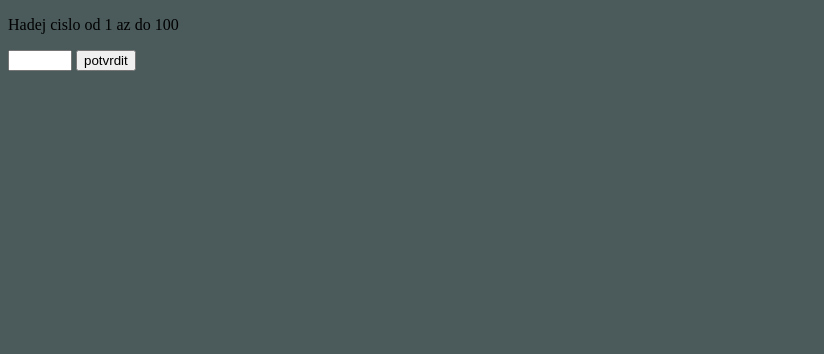
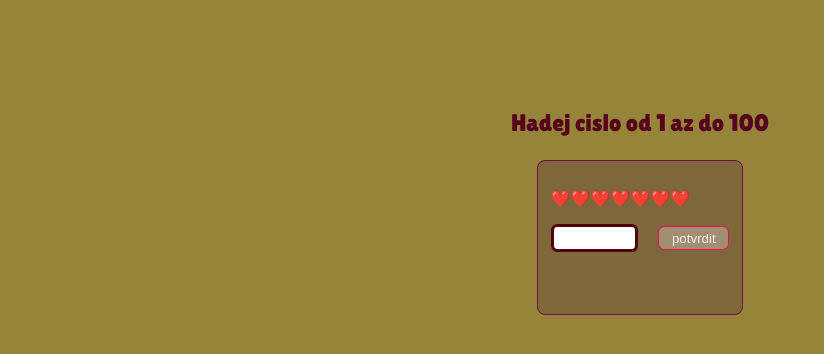
Before and after one commit to bexhex/aplikace, a plain HTML site: page hadej_cislo/index.html in a window 1280 px wide. Shown: the whole page, without its empty margins (0-824 px from the left). Drawn offline with Linux system fonts and the light colour scheme.

Commit message:
dodelane skoro

```diff
--- a/hadej_cislo/index.html
+++ b/hadej_cislo/index.html
@@ -4,15 +4,20 @@
     <meta charset="UTF-8" />
     <meta name="viewport" content="width=device-width, initial-scale=1.0" />
     <title>Document</title>
-    <link rel="stylesheet" href="styl.css">
+    <link rel="stylesheet" href="styl.css" />
   </head>
   <body>
-    <p>Hadej cislo od 1 az do 100</p>
-    <input id="cislo" type="number" min="1" max="100"/>
+    <div class="velky_box">
+      <p class="lilita nadpis">Hadej cislo od 1 az do 100</p>
+      <div class="maly_box">
+        <p>❤️❤️❤️❤️❤️❤️❤️</p>
 
-    <button id="cudlik">potvrdit</button>
-    <p id="zprava"></p>
+        <input id="cislo" type="number" min="1" max="100" />
 
+        <button id="cudlik">potvrdit</button>
+        <p id="zprava">  &nbsp; </p>
+      </div>
+    </div>
     <script src="script.js"></script>
   </body>
 </html>
--- a/hadej_cislo/styl.css
+++ b/hadej_cislo/styl.css
@@ -1,3 +1,74 @@
+@import url("https://fonts.googleapis.com/css2?family=Lilita+One&display=swap");
+
 body {
-    background-color: rgb(75, 90, 91);
-  }
+  margin: 0;
+  min-height: 50vh;
+  background-color: rgb(149, 132, 57);
+  display: flex;
+  justify-content: center;
+  align-items: center;
+
+  /* border: 1px solid red; */
+}
+
+.rd {
+  border: 1px solid red;
+}
+
+.velky_box {
+  /* border: 1px solid yellow; */
+  display: flex;
+  flex-direction: column;
+  align-items: center;
+}
+
+.maly_box {
+  border: 1px solid rgb(112, 8, 76);
+  background-color: rgba(78, 45, 62, 0.333);
+  border-radius: 8px;
+  padding: 0.8rem;
+}
+
+.lilita {
+  font-family: "Lilita One", sans-serif;
+  font-weight: 400;
+  font-style: normal;
+}
+
+.nadpis {
+  color: rgb(87, 2, 26);
+  font-size: 1.5rem;
+}
+
+#cudlik {
+  color: rgb(247, 237, 241);
+  background-color: rgba(190, 172, 155, 0.578);
+  border: 1px solid rgb(255, 0, 89);
+  border-radius: .4rem;
+  padding: .2rem 0.8rem;
+  transition: all 0.3s;
+}
+
+#cudlik:hover {
+  background-color: rgba(231, 208, 187, 0.578);
+  border: 1px solid rgb(255, 0, 89);
+}
+
+#cislo {
+  border: 3px solid rgb(82, 0, 14);
+  border-radius: .4rem;
+  margin-right: 1rem;
+  padding: .2rem 0.8rem;
+  outline: none;
+  transition: border 0.3s;
+}
+
+#cislo:hover {
+  border: 3px solid rgb(250, 9, 49);
+
+}
+
+#cislo:focus {
+  border: 3px solid rgb(250, 230, 9);
+
+}
```
